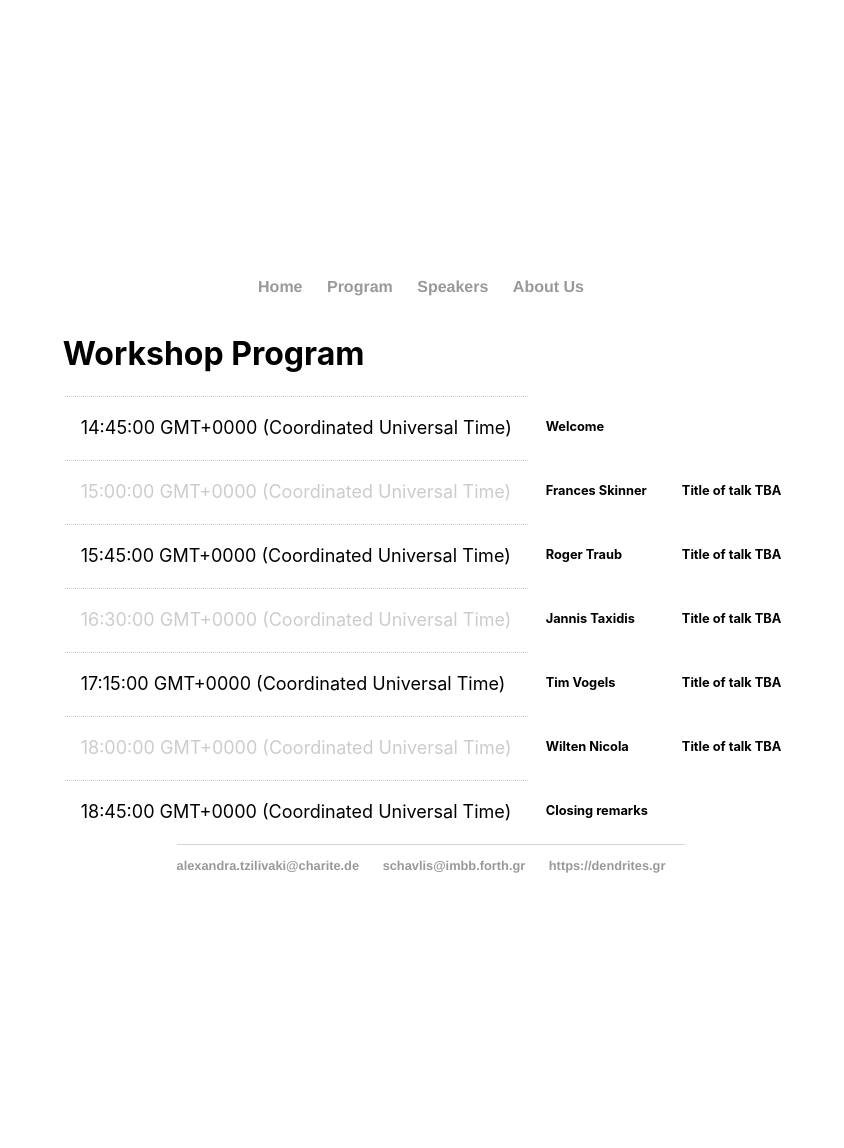
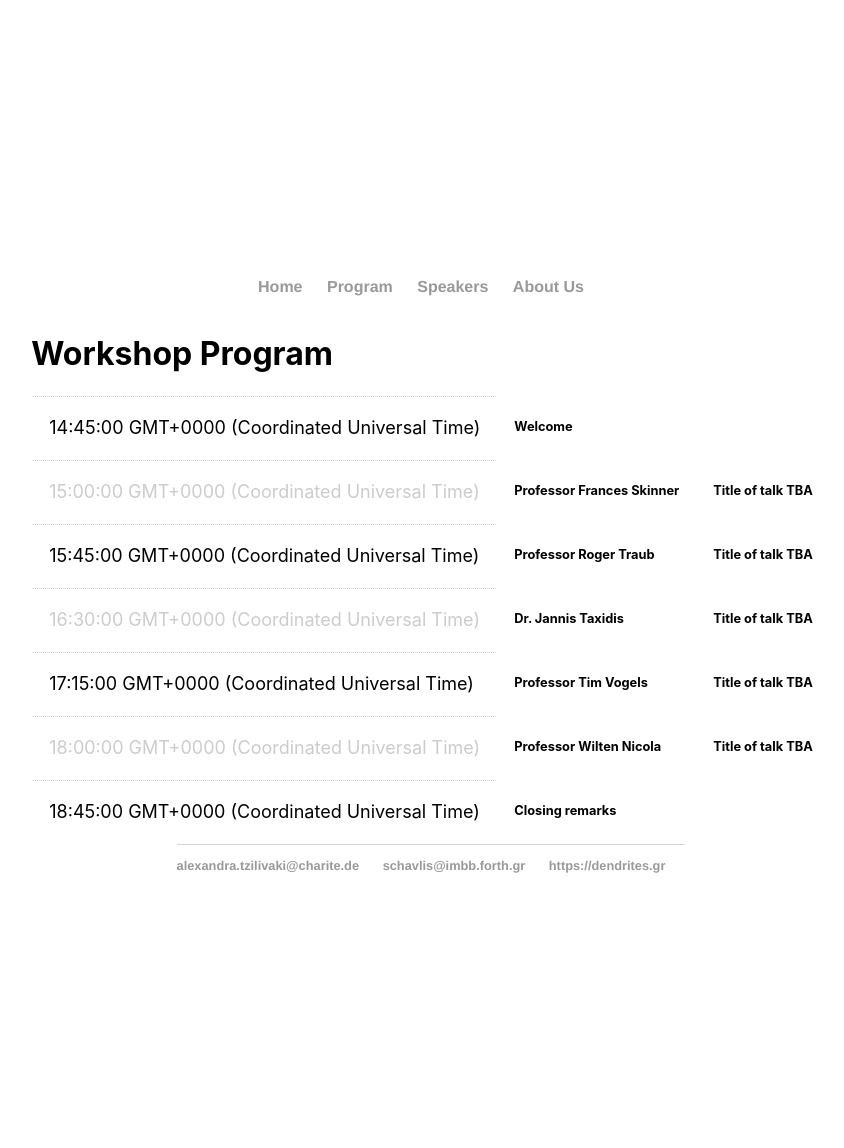
Before and after one commit to spirosChv/ocns2021interneurons, a Jekyll site: the page built from program/index.html, in a window 1280 px wide. Shown: the whole page, without its empty margins (209-1053 px from the left). Built offline with Jekyll 4.4.1, drawn with Linux system fonts in a browser that asks for light colours.

Commit message:
Update index.html

```diff
--- a/program/index.html
+++ b/program/index.html
@@ -22,27 +22,27 @@ title: Workshop Program
                 </tr>
                 <tr>
                     <th><script type="text/javascript">localize("7/21/2020 3:00:00 PM"); </script></th>
-                    <td colspan="20" rowspan="1">Frances Skinner</td>
+                    <td colspan="20" rowspan="1">Professor Frances Skinner</td>
                     <td colspan="20" rowspan="1">Title of talk TBA</td>
                 </tr>
                 <tr>
                     <th><script type="text/javascript">localize("7/21/2020 3:45:00 PM"); </script></th>
-                    <td colspan="20" rowspan="1">Roger Traub</td>
+                    <td colspan="20" rowspan="1">Professor Roger Traub</td>
                     <td colspan="20" rowspan="1">Title of talk TBA</td>
                 </tr>
                 <tr>
                     <th><script type="text/javascript">localize("7/21/2020 4:30:00 PM"); </script></th>
-                    <td colspan="20" rowspan="1">Jannis Taxidis</td>
+                    <td colspan="20" rowspan="1">Dr. Jannis Taxidis</td>
                     <td colspan="20" rowspan="1">Title of talk TBA</td>
                 </tr>
                 <tr>
                     <th><script type="text/javascript">localize("7/21/2020 5:15:00 PM"); </script></th>
-                    <td colspan="20" rowspan="1">Tim Vogels</td>
+                    <td colspan="20" rowspan="1">Professor  Tim Vogels</td>
                     <td colspan="20" rowspan="1">Title of talk TBA</td>
                 </tr>
                 <tr>
                     <th><script type="text/javascript">localize("7/21/2020 6:00:00 PM"); </script></th>
-                    <td colspan="20" rowspan="1">Wilten Nicola</td>
+                    <td colspan="20" rowspan="1">Professor Wilten Nicola</td>
                     <td colspan="20" rowspan="1">Title of talk TBA</td>
                 </tr>
                 <tr>
```
